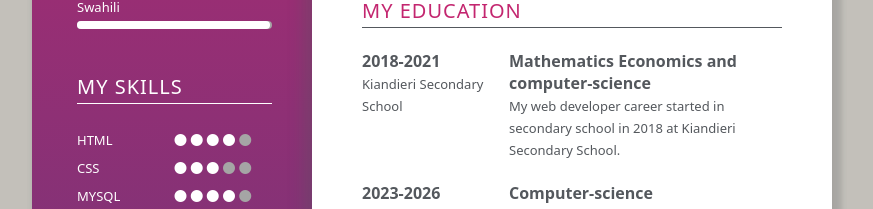
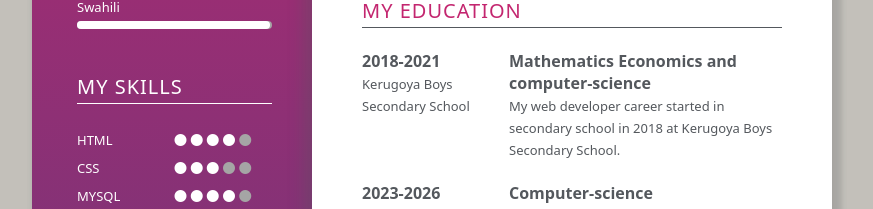
Before and after one commit to jackdevs-lab/Portifolio, a plain HTML site: page pages/resume.html in a window 1280 px wide. Shown: the part 550-759 px from the top of the page, without its empty margins (208-1081 px from the left). Drawn offline with Linux system fonts and the light colour scheme.

Commit message:
Updated rsume

```diff
--- a/pages/resume.html
+++ b/pages/resume.html
@@ -163,11 +163,11 @@
 		<br>
 		<div class="col-div-4">
 			<p class="p5">2018-2021</p>
-			<span class="span1">Kiandieri Secondary School</span>
+			<span class="span1">Kerugoya Boys Secondary School</span>
 		</div>
 		<div class="col-div-8">
 			<p class="p5">Mathematics Economics and computer-science</p>
-			<span class="span1">My web developer career started in secondary school in 2018 at Kiandieri Secondary School.</span>
+			<span class="span1">My web developer career started in secondary school in 2018 at Kerugoya Boys Secondary School.</span>
 		</div>
 		<div class="clearfix"></div>
 		<br>
```
